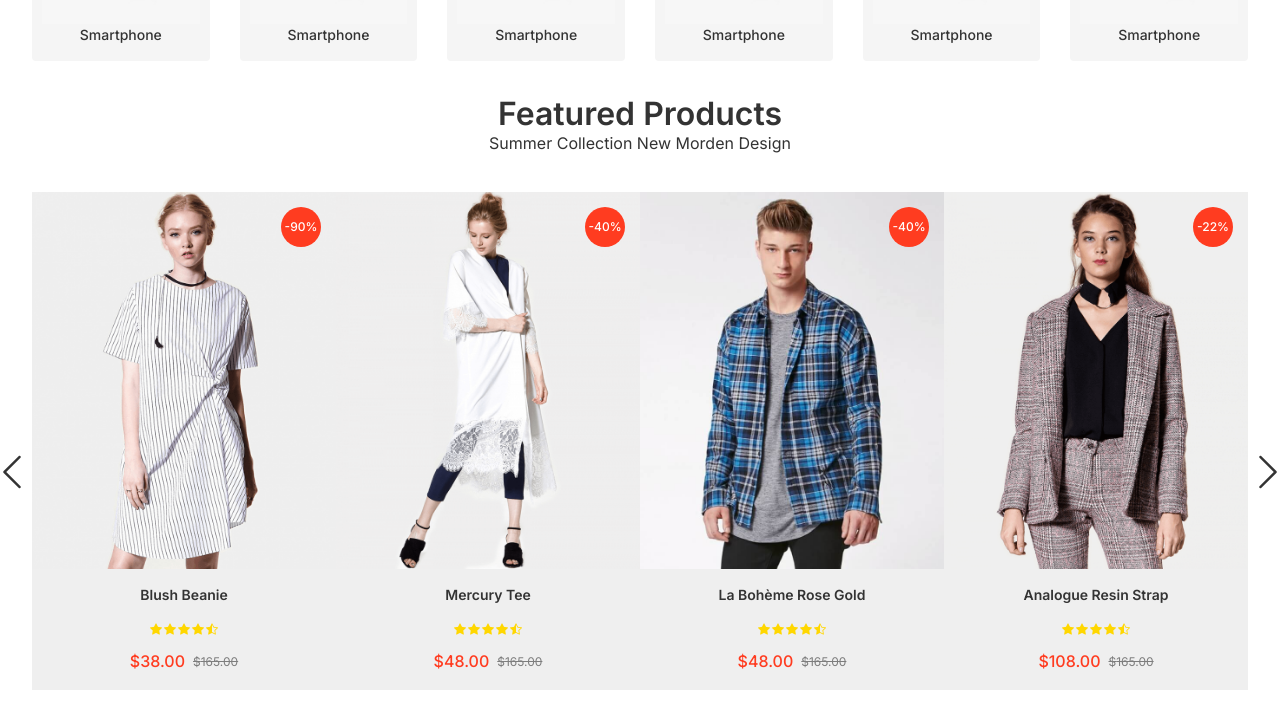
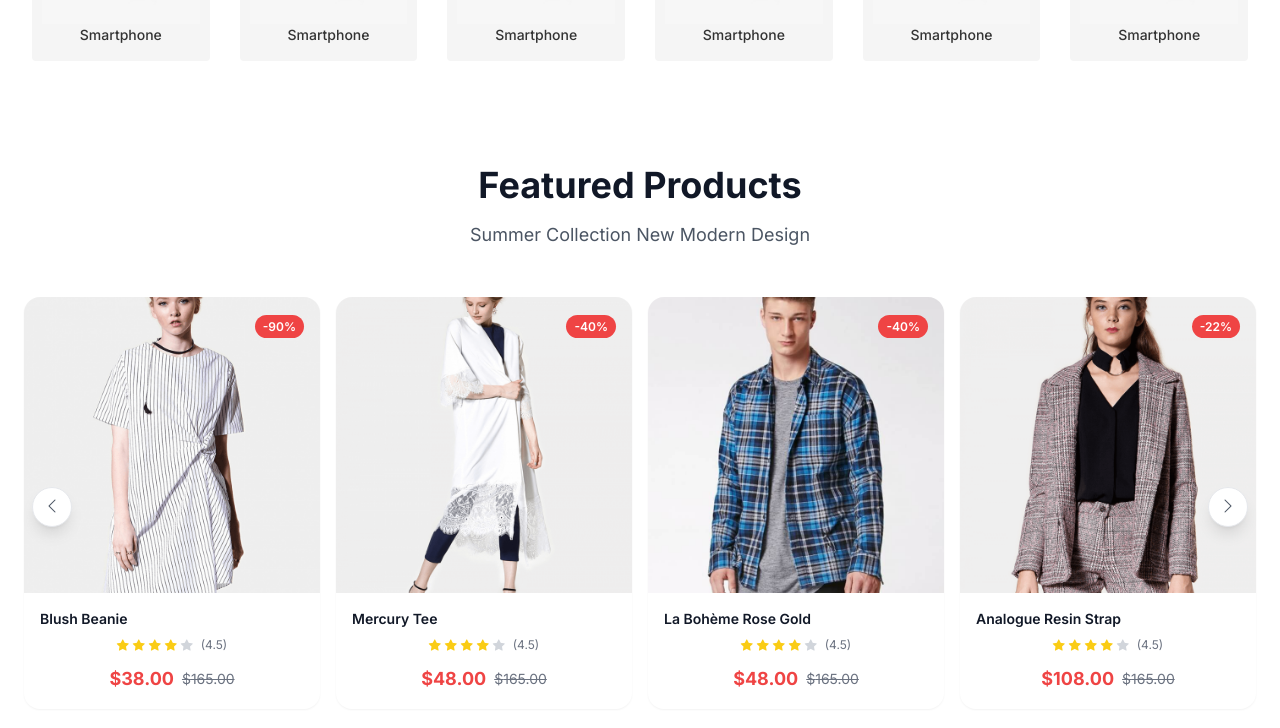
Before and after one commit to seval2016/e-commerce-UI, a React (Vite) app: page / in a window 1280 px wide. Shown: the part 1080-1808 px from the top of the page. Built offline with nearby package versions, Linux system fonts and the light colour scheme; grey boxes are pictures that could not be loaded.

Commit message:
featured products section design

```diff
--- a/src/components/Products/ProductItem.css
+++ /dev/null
@@ -1,163 +0,0 @@
-.products .product-item {
-    text-align: center;
-    background-color: #efefef;
-    display: flex;
-    flex-direction: column;
-    position: relative;
-    /* flex: 1; */
-  }
-
-  .products .product-item .product-image {
-    width: 100%;
-    height: 100%;
-  }
-
-  .products .product-item img {
-    width: 100%;
-    transition: 0.3s ease-in-out all;
-  }
-
-  .products .product-item .img1:hover {
-    visibility: hidden;
-    opacity: 0;
-  }
-
-  .products .product-item .product-image:hover .img2 {
-    visibility: visible;
-    opacity: 1;
-  }
-
-  .products .product-item .img2 {
-    display: flex;
-    position: absolute;
-    top: 0;
-    opacity: 0;
-    visibility: hidden;
-  }
-
-  .products .product-item .product-title {
-    font-size: 14px;
-    display: inline-block;
-    font-weight: 600;
-    margin-top: 15px;
-  }
-
-  .products .product-item .product-star {
-    display: flex;
-    justify-content: center;
-    margin: 8px 0;
-    column-gap: 2px;
-  }
-
-  .products .product-item .product-star i {
-    font-size: 12px;
-    color: gold;
-  }
-
-  .product-item .product-prices {
-    display: flex;
-    justify-content: center;
-    align-items: center;
-    column-gap: 8px;
-    padding-bottom: 15px;
-  }
-
-  .product-item .product-prices strong {
-    color: #ff3c20;
-    font-weight: 500;
-  }
-
-  .product-item .product-prices span {
-    color: #7d7d7d;
-    font-size: 12px;
-    text-decoration: line-through;
-  }
-
-  .product-item .product-discount {
-    display: inline-block;
-    width: 40px;
-    height: 40px;
-    background-color: #ff3c20;
-    display: flex;
-    align-items: center;
-    justify-content: center;
-    color: #fff;
-    font-size: 12px;
-    position: absolute;
-    top: 15px;
-    right: 15px;
-    border-radius: 100%;
-    font-weight: 500;
-  }
-
-  .product-item .product-links {
-    display: inline-flex;
-    flex-direction: column;
-    row-gap: 8px;
-    position: absolute;
-    top: 20px;
-    left: 0;
-    opacity: 0;
-    visibility: hidden;
-    transition: 0.3s ease-out all;
-    overflow: hidden;
-  }
-
-  .products .product-item:hover .product-links {
-    transform: translate(15px);
-    opacity: 1;
-    visibility: visible;
-  }
-
-  .product-item .product-links button,
-  .product-item .product-links a {
-    background-color: #000;
-    display: inline-block;
-    padding: 5px;
-    border-radius: 4px;
-    transition: all ease 0.3s;
-  }
-
-  .product-item .product-links button:hover,
-  .product-item .product-links a:hover {
-    opacity: 0.7;
-  }
-
-  .product-item .product-links i {
-    color: #fff;
-    font-size: 14px;
-    display: flex;
-    pointer-events: none;
-  }
-
-  .product-wrapper {
-    position: relative;
-  }
-
-  .product-wrapper .glide__arrow {
-    position: absolute;
-    top: 50%;
-    background-color: transparent;
-  }
-
-  .product-wrapper .glide__arrow--left {
-    left: -40px;
-  }
-
-  .product-wrapper .glide__arrow--right {
-    right: -40px;
-  }
-
-  .product-wrapper .glide__arrow i {
-    font-size: 40px;
-  }
-
-  @media (max-width: 576px) {
-    .product-wrapper .glide__arrow--left {
-      left: 0px;
-    }
-
-    .product-wrapper .glide__arrow--right {
-      right: 0px;
-    }
-  }
--- a/src/components/Products/ProductItem.jsx
+++ b/src/components/Products/ProductItem.jsx
@@ -1,71 +1,108 @@
 import PropTypes from "prop-types";
-import { useContext } from "react";
+import { useContext, useState } from "react";
 import { CartContext } from "../../context/CartContext";
-import "./ProductItem.css";
 import { Link } from "react-router-dom";
 
 const ProductItem = ({ productItem }) => {
   const { cartItems, addToCart } = useContext(CartContext);
+  const [isHovered, setIsHovered] = useState(false);
 
   const filteredCart = cartItems.find(
     (cartItem) => cartItem.id === productItem.id
   );
 
   return (
-    <div className="product-item glide__slide glide__slide--active">
-      <div className="product-image">
-        <a href="#">
-          <img src={productItem.img.singleImage} alt="" className="img1" />
-          <img src={productItem.img.thumbs[1]} alt="" className="img2" />
-        </a>
+    <div
+      className="group relative bg-white rounded-2xl shadow-sm hover:shadow-xl transition-all duration-300 overflow-hidden"
+      onMouseEnter={() => setIsHovered(true)}
+      onMouseLeave={() => setIsHovered(false)}
+    >
+      {/* Discount Badge */}
+      <div className="absolute top-4 right-4 z-10">
+        <span className="bg-red-500 text-white text-xs font-semibold px-2 py-1 rounded-full">
+          -{productItem.discount}%
+        </span>
       </div>
-      <div className="product-info">
-        <a href="$" className="product-title">
+
+      {/* Product Image */}
+      <div className="relative aspect-square overflow-hidden">
+        <Link to={`product/${productItem.id}`}>
+          <img
+            src={productItem.img.singleImage}
+            alt={productItem.name}
+            className={`w-full h-full object-cover transition-all duration-300 ${
+              isHovered ? 'scale-110' : 'scale-100'
+            }`}
+          />
+          <img
+            src={productItem.img.thumbs[1]}
+            alt={productItem.name}
+            className={`absolute inset-0 w-full h-full object-cover transition-all duration-300 ${
+              isHovered ? 'opacity-100' : 'opacity-0'
+            }`}
+          />
+        </Link>
+
+        {/* Quick Actions */}
+        <div className={`absolute left-4 top-4 flex flex-col gap-2 transition-all duration-300 ${
+          isHovered ? 'translate-x-0 opacity-100' : '-translate-x-4 opacity-0'
+        }`}>
+          <button
+            onClick={() => addToCart(productItem)}
+            disabled={filteredCart}
+            className={`w-10 h-10 rounded-full flex items-center justify-center transition-all duration-200 ${
+              filteredCart
+                ? 'bg-green-500 text-white'
+                : 'bg-white text-gray-700 hover:bg-gray-100 shadow-lg'
+            }`}
+            title={filteredCart ? 'Sepete Eklendi' : 'Sepete Ekle'}
+          >
+            <i className={`bi ${filteredCart ? 'bi-check-lg' : 'bi-basket-fill'} text-sm`}></i>
+          </button>
+
+          <button className="w-10 h-10 rounded-full bg-white text-gray-700 hover:bg-gray-100 shadow-lg flex items-center justify-center transition-all duration-200">
+            <i className="bi bi-heart-fill text-sm"></i>
+          </button>
+
+          <Link
+            to={`product/${productItem.id}`}
+            className="w-10 h-10 rounded-full bg-white text-gray-700 hover:bg-gray-100 shadow-lg flex items-center justify-center transition-all duration-200"
+          >
+            <i className="bi bi-eye-fill text-sm"></i>
+          </Link>
+        </div>
+      </div>
+
+      {/* Product Info */}
+      <div className="p-4">
+        <Link
+          to={`product/${productItem.id}`}
+          className="block text-sm font-semibold text-gray-900 hover:text-blue-600 transition-colors duration-200 mb-2 line-clamp-2"
+        >
           {productItem.name}
-        </a>
-        <ul className="product-star">
-          <li>
-            <i className="bi bi-star-fill"></i>
-          </li>
-          <li>
-            <i className="bi bi-star-fill"></i>
-          </li>
-          <li>
-            <i className="bi bi-star-fill"></i>
-          </li>
-          <li>
-            <i className="bi bi-star-fill"></i>
-          </li>
-          <li>
-            <i className="bi bi-star-half"></i>
-          </li>
-        </ul>
-        <div className="product-prices">
-          <strong className="new-price">
+        </Link>
+
+        {/* Rating */}
+        <div className="flex justify-center items-center gap-1 mb-3">
+          {[...Array(5)].map((_, index) => (
+            <i
+              key={index}
+              className={`bi bi-star-fill text-xs ${
+                index < 4 ? 'text-yellow-400' : 'text-gray-300'
+              }`}
+            ></i>
+          ))}
+          <span className="text-xs text-gray-500 ml-1">(4.5)</span>
+        </div>
+
+        {/* Price */}
+        <div className="flex justify-center items-center gap-2">
+          <span className="text-lg font-bold text-red-500">
             ${productItem.price.newPrice.toFixed(2)}
-          </strong>
-          <span className="old-price">
+          </span>
+          <span className="text-sm text-gray-500 line-through">
             ${productItem.price.oldPrice.toFixed(2)}
           </span>
-        </div>
-        <span className="product-discount">-{productItem.discount}%</span>
-        <div className="product-links">
-          <button
-            className="add-to-cart"
-            onClick={() => addToCart(productItem)}
-            disabled={filteredCart}
-          >
-            <i className="bi bi-basket-fill"></i>
-          </button>
-          <button>
-            <i className="bi bi-heart-fill"></i>
-          </button>
-          <Link to={`product/${productItem.id}`} className="product-link">
-            <i className="bi bi-eye-fill"></i>
-          </Link>
-          <a href="#">
-            <i className="bi bi-share-fill"></i>
-          </a>
         </div>
       </div>
     </div>
--- a/src/components/Products/Products.css
+++ /dev/null
@@ -1,11 +0,0 @@
-/*! products start  */
-
-.products {
-  margin-bottom: 40px;
-}
-
-.products .product-list {
-  display: flex;
-  gap: 20px;
-}
-/*! products end  */
--- a/src/components/Products/Products.jsx
+++ b/src/components/Products/Products.jsx
@@ -3,12 +3,16 @@ import ProductItem from "./ProductItem";
 import Slider from "react-slick";
 import PropTypes from "prop-types";
 import productsData from "../../data.json";
-import "./Products.css";
 
 function NextBtn({ onClick }) {
   return (
-    <button className="glide__arrow glide__arrow--right" onClick={onClick}>
-      <i className="bi bi-chevron-right"></i>
+    <button
+      className="absolute right-4 top-1/2 -translate-y-1/2 z-10 w-10 h-10 bg-white rounded-full shadow-lg flex items-center justify-center hover:bg-gray-50 border border-gray-200 transition-colors"
+      onClick={onClick}
+      type="button"
+      aria-label="Sonraki ürünler"
+    >
+      <i className="bi bi-chevron-right text-gray-600"></i>
     </button>
   );
 }
@@ -19,8 +23,13 @@ NextBtn.propTypes = {
 
 function PrevBtn({ onClick }) {
   return (
-    <button className="glide__arrow glide__arrow--left" onClick={onClick}>
-      <i className="bi bi-chevron-left"></i>
+    <button
+      className="absolute left-4 top-1/2 -translate-y-1/2 z-10 w-10 h-10 bg-white rounded-full shadow-lg flex items-center justify-center hover:bg-gray-50 border border-gray-200 transition-colors"
+      onClick={onClick}
+      type="button"
+      aria-label="Önceki ürünler"
+    >
+      <i className="bi bi-chevron-left text-gray-600"></i>
     </button>
   );
 }
@@ -58,19 +67,18 @@ const Products = () => {
   };
 
   return (
-    <section className="products">
-      <div className="container">
-        <div className="section-title">
-          <h2>Featured Products</h2>
-          <p>Summer Collection New Morden Design</p>
+    <section className="py-16 bg-white">
+      <div className="container mx-auto px-4 max-w-7xl">
+        <div className="text-center mb-12">
+          <h2 className="text-3xl md:text-4xl font-bold text-gray-900 mb-4">Featured Products</h2>
+          <p className="text-lg text-gray-600">Summer Collection New Modern Design</p>
         </div>
-        <div className="product-wrapper product-carousel">
+        <div className="relative">
           <Slider {...sliderSettings}>
             {products.map((product) => (
-              <ProductItem
-                productItem={product}
-                key={product.id}
-              />
+              <div key={product.id} className="px-2">
+                <ProductItem productItem={product} />
+              </div>
             ))}
           </Slider>
         </div>
```
